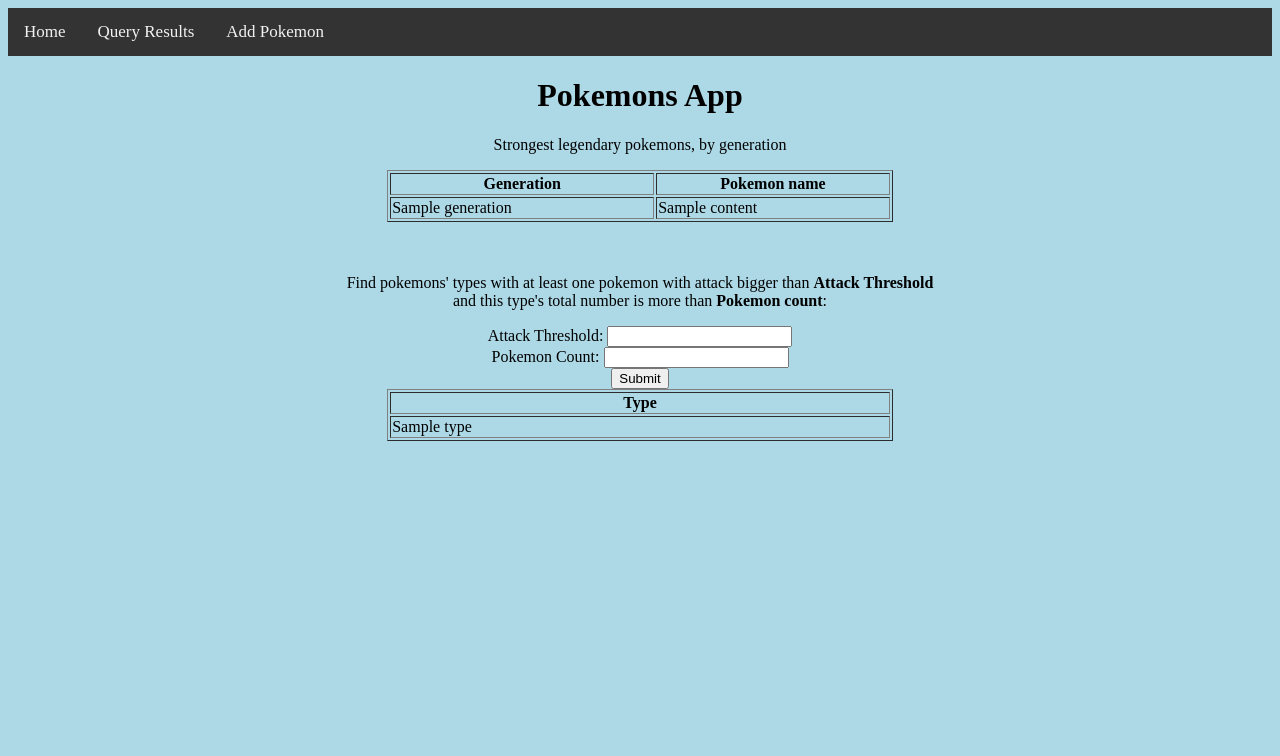
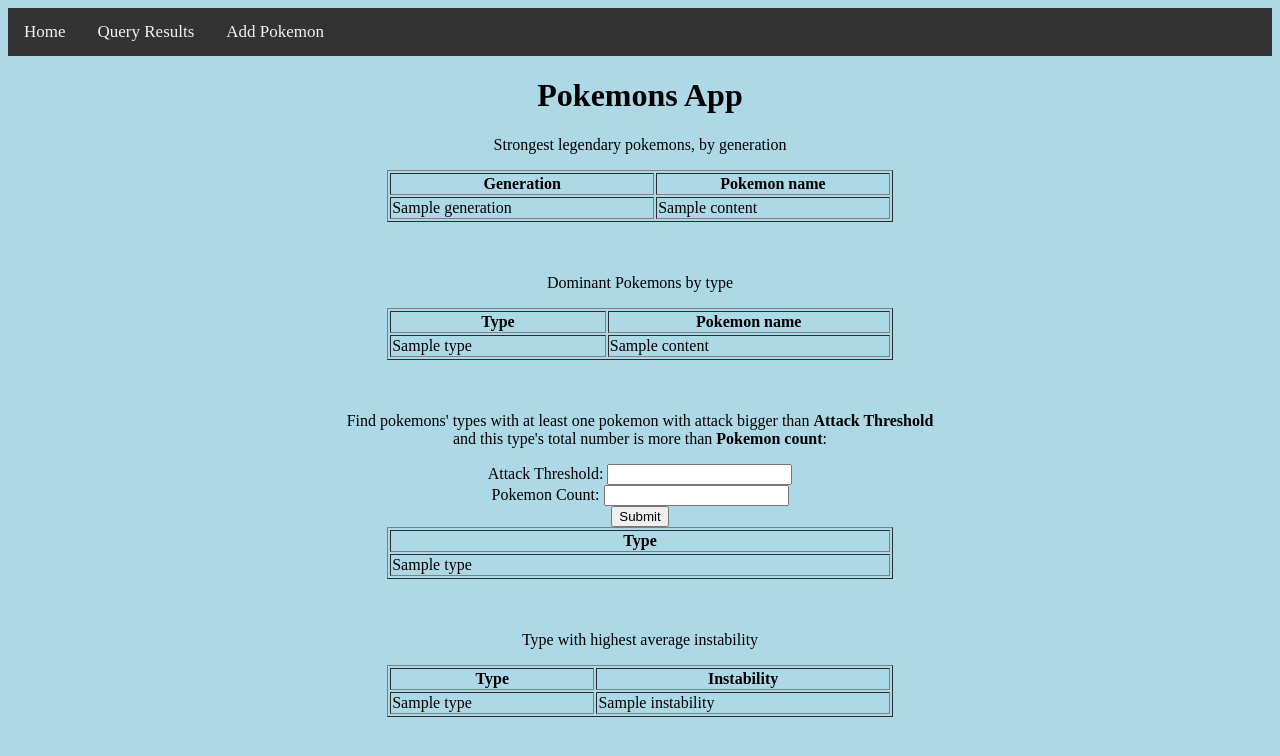
Before and after one commit to MShiloni22/djangoProject, a Django app: template templates/query_results.html in a window 1280 px wide. Shown: the top 756 px of the page. Run offline with Django 4.2, Linux system fonts and the light colour scheme; the template is opened without the code that fills it: most values are stand-ins (such as "Sample title", 1, 10 or a date in 2020).

Commit message:
finished Q2

```diff
--- a/templates/query_results.html
+++ b/templates/query_results.html
@@ -3,26 +3,28 @@
     <center>
     <h1>Pokemons App</h1>
     <p>Strongest legendary pokemons, by generation</p>
-    <table border="=1" width="40%">
-        <th>Generation</th>
-        <th>Pokemon name</th>
+        <table border="=1" width="40%">
+            <th>Generation</th>
+            <th>Pokemon name</th>
             {% for content in sql_res1 %}
                 <tr>
-                <td>{{ content.Generation }} </td>
-                <td>{{ content.Name }} </td>
+                    <td>{{ content.Generation }} </td>
+                    <td>{{ content.Name }} </td>
                 </tr>
             {% endfor %}
         </table><br><br>
 
-
-
-
-
-
-
-
-
-
+    <p>Dominant Pokemons by type</p>
+        <table border="=1" width="40%">
+            <th>Type</th>
+            <th>Pokemon name</th>
+            {% for content in sql_res2 %}
+                <tr>
+                    <td>{{ content.type }} </td>
+                    <td>{{ content.name }} </td>
+                </tr>
+            {% endfor %}
+        </table><br><br>
 
     <form method="POST">
         <p>Find pokemons' types with at least one pokemon
@@ -44,6 +46,20 @@
             {% endfor %}
         </table><br><br>
 
+    <p>Type with highest average instability</p>
+        <table border="=1" width="40%">
+            <th>Type</th>
+            <th>Instability</th>
+            {% for content in sql_res4 %}
+                <tr>
+                    <td>{{ content.Type }} </td>
+                    <td>{{ content.Instability }} </td>
+                </tr>
+            {% endfor %}
+        </table><br><br>
+
+
+
 
 
 
```
Also changed, not shown: Pokemons_App/views.py (+25 -1 lines).
